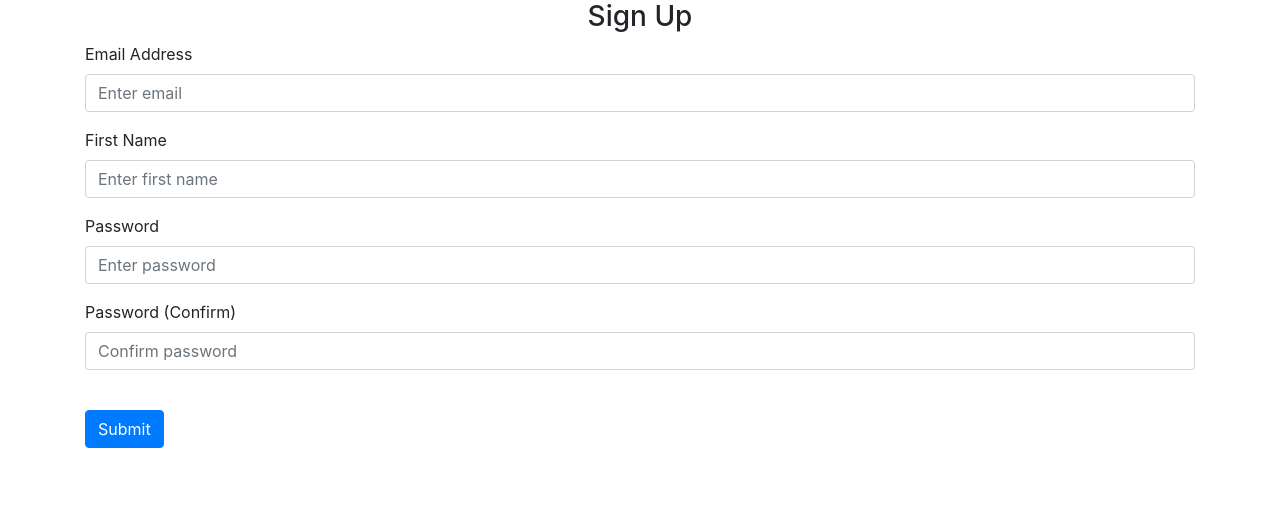
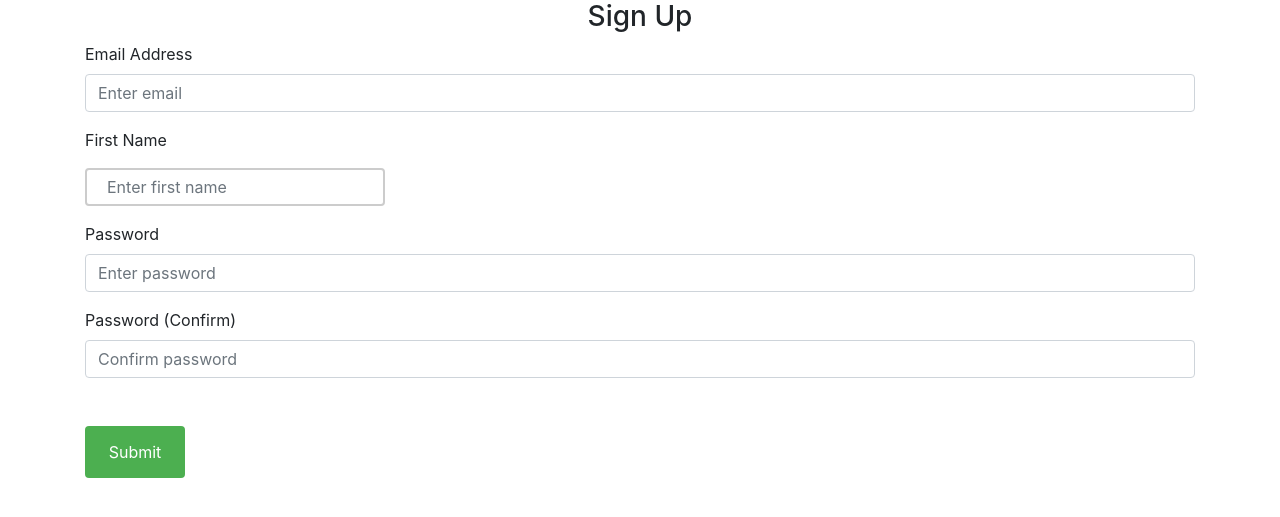
Before and after one commit to julien32/StableDiffusion, a Flask app: page /sign-up in a window 1280 px wide. Shown: the part 56-573 px from the top of the page. Run offline with Flask 2, Linux system fonts and the light colour scheme; some libraries are stand-ins or nearby versions.

Commit message:
style.css added

```diff
--- /dev/null
+++ b/website/css/style.css
@@ -0,0 +1,32 @@
+.center {
+    display: flex;
+    justify-content: center;
+    align-items: center;
+    flex-wrap: wrap;
+ }
+
+ input[type="text"] {
+    padding: 12px 20px;
+    margin: 8px 0;
+    box-sizing: border-box;
+    border: 2px solid #ccc;
+    border-radius: 4px;
+    font-size: 16px;
+    width: 300px;
+ }
+
+ button[type="submit"] {
+    width: 100px;
+    background-color: #4CAF50;
+    color: white;
+    padding: 14px 20px;
+    margin: 8px 0;
+    border: none;
+    border-radius: 4px;
+    cursor: pointer;
+    font-size: 16px;
+ }
+
+ button[type="submit"]:hover {
+    background-color: #45a049;
+ }
--- a/website/templates/base.html
+++ b/website/templates/base.html
@@ -12,6 +12,12 @@
     <link
       rel="stylesheet"
       href="https://stackpath.bootstrapcdn.com/font-awesome/4.7.0/css/font-awesome.min.css"
+      crossorigin="anonymous"
+    />
+
+    <link
+      rel="stylesheet"
+      href="StableDiffusion/website/css/style.css"
       crossorigin="anonymous"
     />
 
```
Also changed, not shown: instance/database.db.
